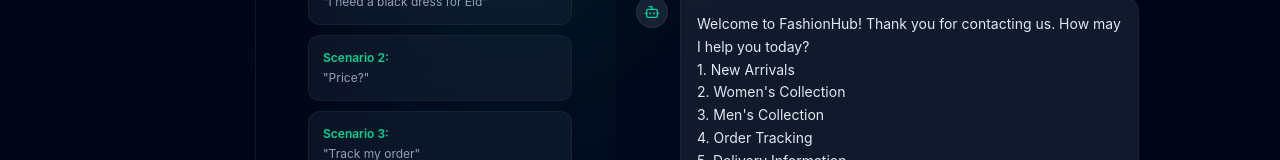
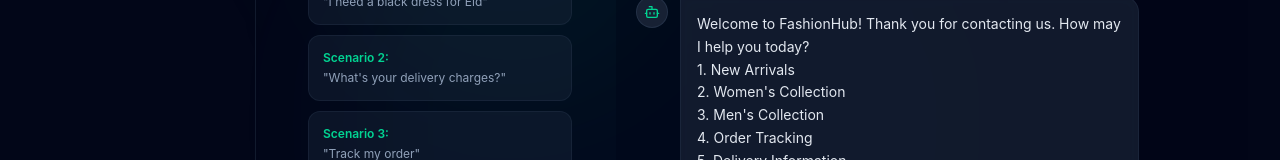
Before and after one commit to Ammarawan123/AI_fashion_Sales_Assistant, a React (Vite) app in the folder frontend/: page /chat-sim in a window 1280 px wide. Shown: the part 277-437 px from the top of the page. Built offline with nearby package versions, Linux system fonts and the light colour scheme; sample sign-in values are in the browser's storage.

Commit message:
Refactor chat simulation to use backend responses
Refactored chat simulation scenarios to use backend responses and simplified the code structure. Updated UI components to reflect changes in product data handling.

```diff
--- a/frontend/src/pages/ChatSimulation.jsx
+++ b/frontend/src/pages/ChatSimulation.jsx
@@ -73,46 +73,19 @@
     chatEndRef.current?.scrollIntoView({ behavior: "smooth" });
   }, [messages, isTyping]);
 
+  // Suggested queries shown as quick-click buttons; actual replies now come from the real backend
   const simulationScenarios = [
-    {
-      query: "I need a black dress for Eid",
-      intent: "Product Search",
-      sentiment: "Interested Buyer",
-      response:
-        "I found these options for you:\n\n🛍️ *Black Embroidered Maxi*\nPrice: Rs 4,999\n\n🛍️ *Black Chiffon Dress*\nPrice: Rs 5,499\n\nWould you like to see pictures?",
-      isRecommendation: true,
-      products: [
-        {
-          name: "Black Embroidered Maxi",
-          price: "Rs 4,999",
-          img: "https://images.unsplash.com/photo-1595777457583-95e059d581b8?w=150",
-        },
-        {
-          name: "Black Chiffon Dress",
-          price: "Rs 5,499",
-          img: "https://images.unsplash.com/photo-1539008835657-9e8e81839211?w=150",
-        },
-      ],
-    },
-    {
-      query: "Price?",
-      intent: "Price Inquiry",
-      sentiment: "Interested Buyer",
-      response:
-        "Our summer collection starts from Rs. 2,499 only! We currently have a flat 10% off sale on selected items. Let me know which product you like!",
-      isRecommendation: false,
-    },
-    {
-      query: "Track my order",
-      intent: "Order Tracking",
-      sentiment: "Neutral",
-      response:
-        "Sure, please provide your 6-digit Order ID or Tracking Number so I can check the status from our system.",
-      isRecommendation: false,
-    },
+    { query: "I need a black dress for Eid" },
+    { query: "What's your delivery charges?" },
+    { query: "Track my order" },
   ];
 
-  const handleSend = (textToSend) => {
+  // Fixed per browser tab so LangChain memory on the backend stays tied to this chat session
+  const sessionIdRef = useRef(
+    `sim-${Math.random().toString(36).slice(2)}-${Date.now()}`
+  );
+
+  const handleSend = async (textToSend) => {
     const text = textToSend || inputText;
     if (!text.trim()) return;
 
@@ -121,35 +94,38 @@
     setInputText("");
     setIsTyping(true);
 
-    const matchedScenario = simulationScenarios.find(
-      (s) => s.query.toLowerCase() === text.toLowerCase()
-    );
+    try {
+      const res = await fetch("http://localhost:5000/api/chat", {
+        method: "POST",
+        headers: { "Content-Type": "application/json" },
+        body: JSON.stringify({ message: text, sessionId: sessionIdRef.current }),
+      });
 
-    setTimeout(() => {
+      const data = await res.json();
+
       setIsTyping(false);
-      if (matchedScenario) {
-        setActiveIntent(matchedScenario.intent);
-        setActiveSentiment(matchedScenario.sentiment);
+      setActiveIntent(data.intent || "Unknown");
+      setActiveSentiment(data.sentiment || "Neutral");
+
+      const hasProducts = data.recommendedProducts && data.recommendedProducts.length > 0;
       const aiMsg = {
         id: Date.now() + 1,
         sender: "ai",
-          text: matchedScenario.response,
-          type: matchedScenario.isRecommendation ? "recommendation" : "text",
-          products: matchedScenario.products,
+        text: data.reply,
+        type: hasProducts ? "recommendation" : "text",
+        products: hasProducts ? data.recommendedProducts : undefined,
       };
       setMessages((prev) => [...prev, aiMsg]);
-      } else {
-        setActiveIntent("General Query");
-        setActiveSentiment("Neutral");
+    } catch (error) {
+      setIsTyping(false);
       const aiMsg = {
         id: Date.now() + 1,
         sender: "ai",
-          text: `Thank you for your message! "${text}". Our team or AI will respond to you shortly according to the brand catalog.`,
+        text: "Sorry, I'm having trouble connecting right now. Please try again in a moment.",
         type: "text",
       };
       setMessages((prev) => [...prev, aiMsg]);
     }
-    }, 1200);
   };
 
   return (
@@ -306,32 +282,40 @@
                       {msg.text}
                     </div>
 
-                    {/* Recommendation Card UI */}
+                    {/* Recommendation Card UI - fields match the real Product model returned by /api/chat */}
                     {msg.type === "recommendation" && msg.products && (
                       <div className="grid grid-cols-2 gap-3 pt-1">
                         {msg.products.map((prod, pIdx) => (
                           <motion.div
-                            key={pIdx}
+                            key={prod._id || pIdx}
                             className="glass-panel rounded-xl overflow-hidden shadow-lg"
                             initial={{ opacity: 0, y: 10 }}
                             animate={{ opacity: 1, y: 0 }}
                             transition={{ delay: 0.3 + pIdx * 0.15 }}
                             whileHover={{ scale: 1.03, y: -2 }}
                           >
+                            {prod.images && prod.images[0] && (
                               <div
                                 className="h-24 bg-slate-700 bg-cover bg-center"
-                              style={{
-                                backgroundImage: `url(${prod.img})`,
-                              }}
+                                style={{ backgroundImage: `url(${prod.images[0]})` }}
                               />
+                            )}
                             <div className="p-3 space-y-1.5">
                               <div className="text-xs font-bold text-white truncate">
-                                {prod.name}
+                                {prod.productName}
                               </div>
                               <div className="text-[11px] text-emerald-400 font-semibold font-mono">
-                                {prod.price}
+                                Rs {prod.price}
+                              </div>
+                              <div className="text-[10px] text-slate-400">
+                                {prod.sizes?.join(", ")}
                               </div>
                               <motion.button
+                                onClick={() =>
+                                  handleSend(
+                                    `I'll take the ${prod.productName}`
+                                  )
+                                }
                                 className="w-full text-[10px] bg-gradient-to-r from-emerald-500 to-teal-500 hover:from-emerald-600 hover:to-teal-600 text-slate-950 font-bold py-1.5 rounded-lg transition-colors mt-1 cursor-pointer"
                                 whileTap={{ scale: 0.95 }}
                               >
```
Lines whose indentation alone changed are shown as unchanged.
